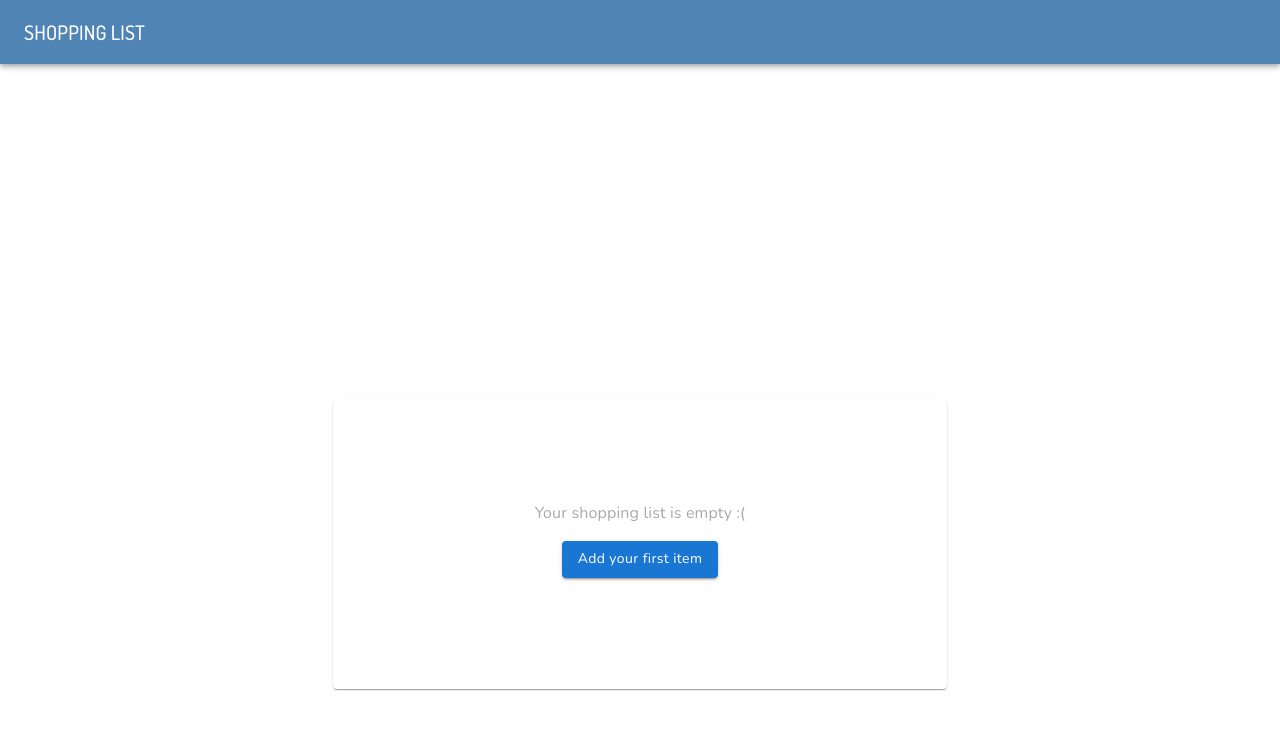
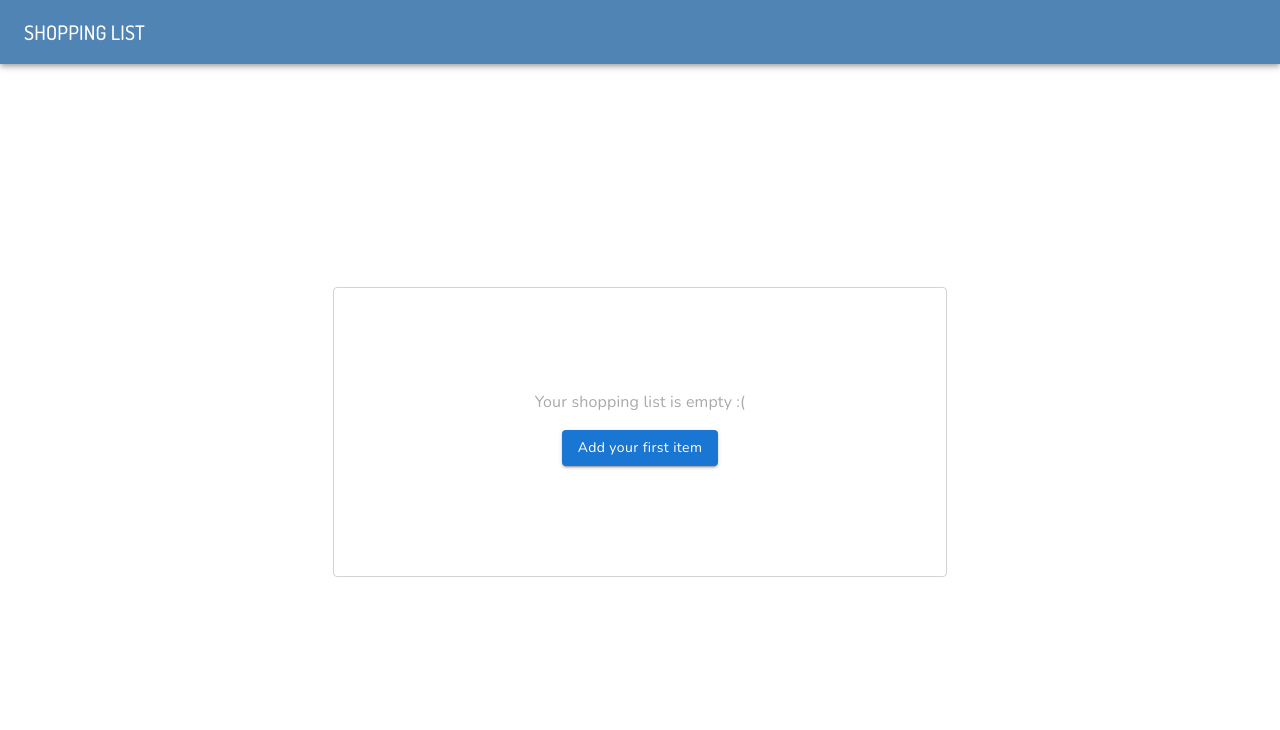
Before and after one commit to eortiz16/Shopping-List-FullStack-Challenge, a React (Create React App) app in the folder frontend/: page / in a window 1280 px wide. Shown: the top 730 px of the page. Built offline with nearby package versions, Linux system fonts and the light colour scheme.

Commit message:
Fixed visual bug for EmptyListComponent

```diff
--- a/frontend/src/components/AddItemModal/AddItemModal.tsx
+++ b/frontend/src/components/AddItemModal/AddItemModal.tsx
@@ -9,10 +9,7 @@ import { GenericsModalProps } from '../../types/GenericsModalProps';
 import { TextField, MenuItem, Button } from '@mui/material';
 import './AddItemModal.scss';
 
-const AddItemModal: React.FC<GenericsModalProps> = ({
-  open,
-  handleClose,
-}) => {
+const AddItemModal: React.FC<GenericsModalProps> = ({ open, handleClose }) => {
   // Predefined array for quantity options
   const quantityOptions = [1, 2, 3];
 
@@ -98,8 +95,11 @@ const AddItemModal: React.FC<GenericsModalProps> = ({
               onChange={(e) => setDescription(e.target.value)}
               inputProps={{ maxLength: 100 }}
               helperText={`${description.length}/${CHARACTER_LIMIT}`}
-              FormHelperTextProps={{ sx: { textAlign: 'right' }, className: 'helper-text' }}
-              />
+              FormHelperTextProps={{
+                sx: { textAlign: 'right' },
+                className: 'helper-text',
+              }}
+            />
             <TextField
               fullWidth
               margin="normal"
@@ -118,9 +118,7 @@ const AddItemModal: React.FC<GenericsModalProps> = ({
             </TextField>
           </form>
         </Box>
-        <Box
-          className="modal-actions"
-        >
+        <Box className="modal-actions">
           <Button onClick={handleClose} sx={{ textTransform: 'none' }}>
             Cancel
           </Button>
--- a/frontend/src/components/EmptyListComponent/EmptyListComponent.scss
+++ b/frontend/src/components/EmptyListComponent/EmptyListComponent.scss
@@ -15,6 +15,8 @@ $button-margin-top: 16px !important;
     display: flex;
     flex-direction: column;
     justify-content: center;
+    box-shadow: none;
+    border: 1px solid lightgrey;
 
     .empty-list-text {
       font-family: $font-family;
--- a/frontend/src/pages/ShoppingListPage.scss
+++ b/frontend/src/pages/ShoppingListPage.scss
@@ -1,15 +1,10 @@
 .shopping-list-page {
+  height: 100vh;
   display: flex;
   flex-direction: column;
-  height: 100vh;
-  margin: 0;
 }
 
 .content {
-  display: flex;
-  justify-content: center;
+  flex-grow: 1;
   align-items: center;
-  flex-grow: 1;
-  padding: 0;
-  margin: 0;
 }
```
Also changed, not shown: frontend/src/components/EditItemModal/EditItemModal.tsx (+12 -6 lines), frontend/src/mock/shoppingList.tsx (+21 -21 lines).
